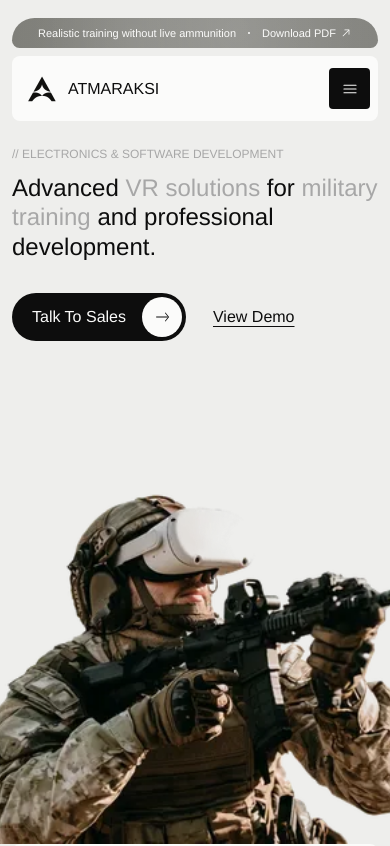
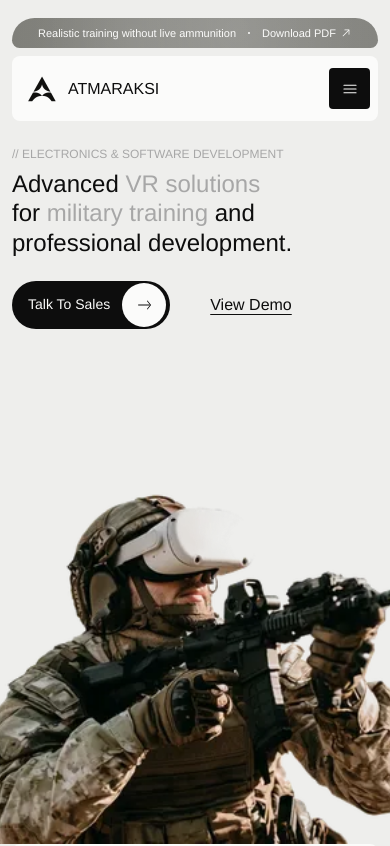
Before and after one commit to oleshryh/website1, a React (Vite) app: page / in a window 390 px wide. Shown: the top 846 px of the page. Built offline with nearby package versions, Linux system fonts and the light colour scheme.

Commit message:
Match the phone hero to the mobile design and let card art shrink
Co-Authored-By: Claude Opus 5.5 <noreply@anthropic.com>

```diff
--- a/src/components/Hero.jsx
+++ b/src/components/Hero.jsx
@@ -68,7 +68,7 @@ export function CtaButtons() {
   }
 
   return (
-    <div className="flex flex-wrap items-center gap-[15px]">
+    <div className="flex flex-wrap items-center gap-4 lg:gap-[15px]">
       <PillButton href={CONTACT_PATH}>
         Talk To Sales
       </PillButton>
@@ -76,7 +76,7 @@ export function CtaButtons() {
         type="button"
         ref={demoRef}
         onClick={openDemo}
-        className="px-3 text-[16px] font-light underline underline-offset-4 transition-colors hover:text-[#929292] lg:px-6 lg:text-[18px]"
+        className="px-6 text-[16px] font-light underline underline-offset-4 max-[359px]:px-3 transition-colors hover:text-[#929292] lg:text-[18px]"
       >
         View Demo
       </button>
@@ -154,14 +154,14 @@ export function HeroCallouts({ progress }) {
 export function HeroHeadline() {
   return (
     <>
-      <p className="mb-3 text-[12px] uppercase leading-[14px] text-muted">
+      <p className="mb-2 text-[12px] uppercase leading-[14px] text-muted lg:mb-3">
         // Electronics &amp; Software Development
       </p>
-      <h1 className="mb-8 text-[24px] font-light leading-[1.22] sm:text-[28px] lg:mb-12 lg:max-w-[370px] lg:text-[32px]">
+      {/* Broken into the design's three lines at every size. */}
+      <h1 className="mb-6 text-[24px] font-light leading-[1.22] sm:text-[28px] lg:mb-12 lg:text-[32px]">
         Advanced <span className="font-thin text-muted">VR solutions</span>
-        <br className="hidden lg:block" /> for{' '}
-        <span className="font-thin text-muted">military training</span> and professional
-        development.
+        <br /> for <span className="font-thin text-muted">military training</span> and
+        <br /> professional development.
       </h1>
     </>
   )
--- a/src/components/PillButton.jsx
+++ b/src/components/PillButton.jsx
@@ -58,12 +58,12 @@ export default function PillButton({
   return (
     <Tag
       {...props}
-      className={`group inline-flex h-12 items-center rounded-full p-1 text-[16px] font-light transition-colors duration-300 disabled:opacity-50 lg:h-[76px] lg:text-[18px] ${shell} ${className}`}
+      className={`group inline-flex h-12 items-center rounded-full p-1 text-[14px] font-light transition-colors duration-300 disabled:opacity-50 lg:h-[76px] lg:text-[18px] ${shell} ${className}`}
     >
-      <span className="px-4 lg:px-6">{children}</span>
+      <span className="px-3 lg:px-6">{children}</span>
       <span
         aria-hidden="true"
-        className={`flex h-10 w-10 shrink-0 items-center justify-center rounded-full transition-colors duration-300 lg:h-[68px] lg:w-[68px] ${bubble}`}
+        className={`flex h-11 w-11 shrink-0 items-center justify-center rounded-full transition-colors duration-300 lg:h-[68px] lg:w-[68px] ${bubble}`}
       >
         <ArrowRightIcon
           width={24}
--- a/src/components/Products.jsx
+++ b/src/components/Products.jsx
@@ -24,7 +24,7 @@ function ArtBox({ children }) {
   }, [])
 
   return (
-    <div ref={ref} className="mx-auto w-full max-w-[295px] shrink-0" style={{ height: ART_H * scale }}>
+    <div ref={ref} className="mx-auto w-full min-w-0 max-w-[295px] shrink-0" style={{ height: ART_H * scale }}>
       <div
         className="relative origin-top-left"
         style={{ width: ART_W, height: ART_H, transform: `scale(${scale})` }}
```
Also changed, not shown: 1 other file (tests, documents, lock files or other folders).
